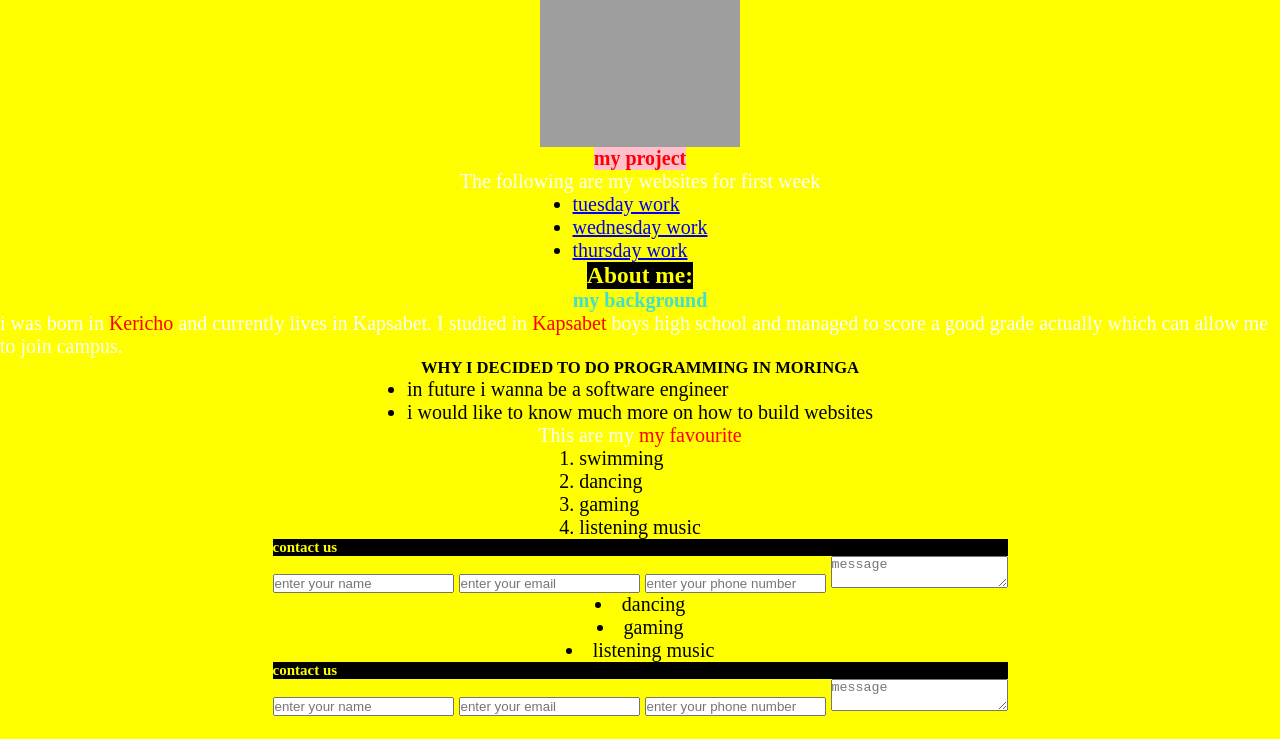
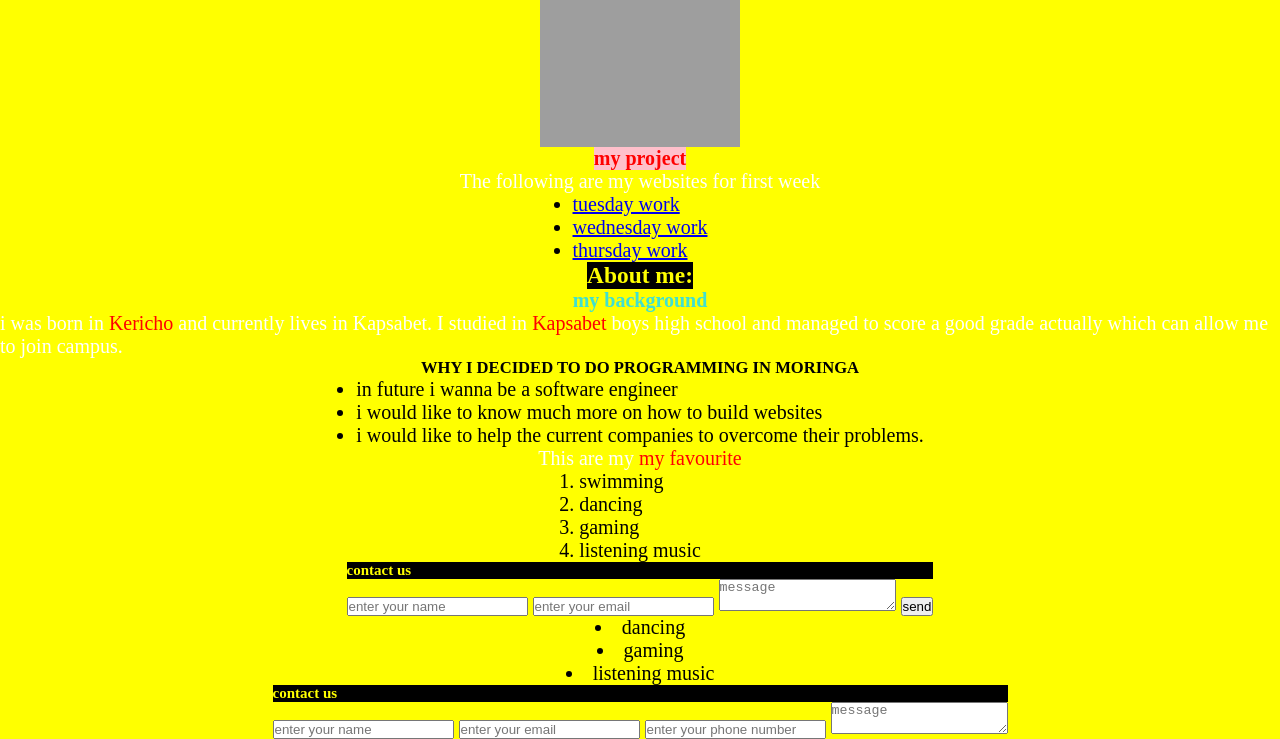
Before and after one commit to DENNIS954/moringa-projects, a plain HTML site: page index.html in a window 1280 px wide. Shown: the part 66-805 px from the top of the page. Drawn offline with Linux system fonts and the light colour scheme; grey boxes are pictures that could not be loaded.

Commit message:
send button added

```diff
--- a/css/index.css
+++ b/css/index.css
@@ -41,3 +41,4 @@ h4 {
 span {
     color: red;
 }
+button
--- a/index.html
+++ b/index.html
@@ -32,6 +32,7 @@
 <ul>
     <li>in future i wanna be a software engineer</li>
     <li>i would like to know much more on how to build websites</li>
+    <li>i would like to help the current companies to overcome their problems.</li>
 </ul>
 </ol>
     <p>This are my <span>my favourite</span></p>
@@ -48,8 +49,8 @@
                 <h2>contact us</h2>
                 <input type="text" class="field" placeholder="enter your name">
                 <input type="email" class="field" placeholder="enter your email">
-                <input type="text" class="field" placeholder="enter your phone number">
                 <textarea class="field" placeholder="message"></textarea>
+                <button>send</button>
                 </div>
         </div>
         </div>
```
